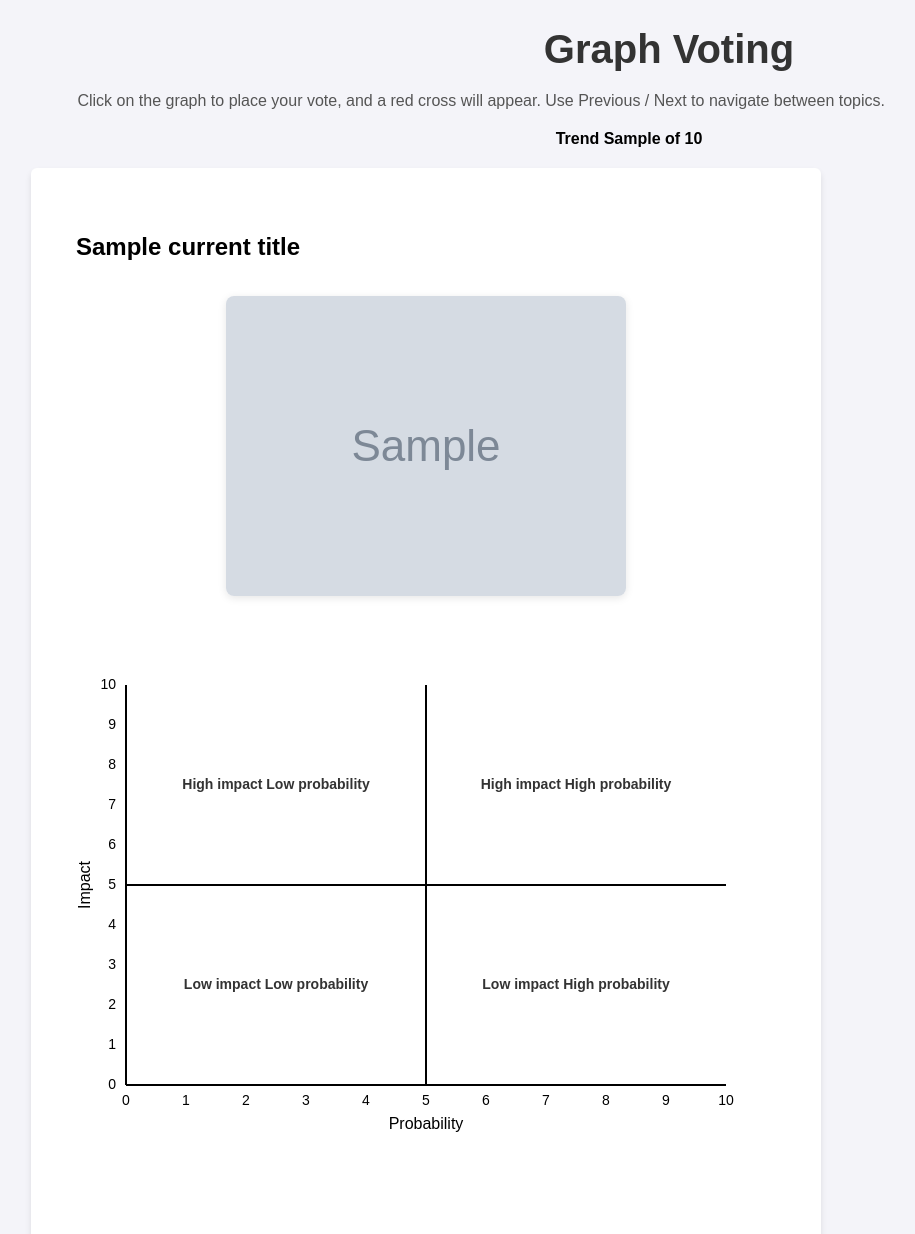
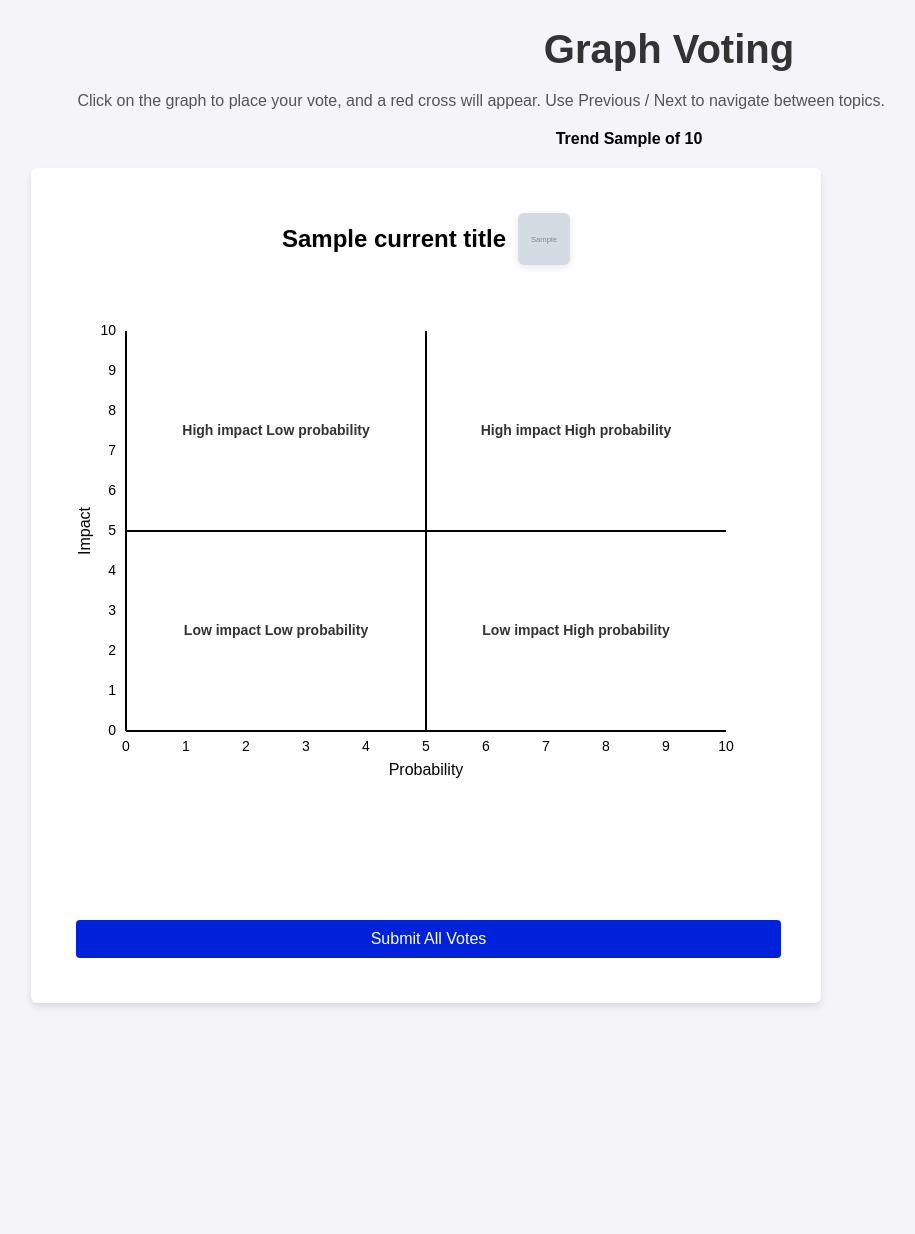
Before and after one commit to Abdelgafar-copilot/Trends-Voting-Tool, a Django app: template survey/templates/survey/single_graph.html in a window 1280 px wide. Shown: the top 1234 px of the page, without its empty margins (11-926 px from the left). After the commit the page ends 1007 px from the top, so only its background shows below. Run offline with Django 5.2, Linux system fonts and the light colour scheme; the template is opened without the code that fills it: most values are stand-ins (such as "Sample title", 1, 10 or a date in 2020); grey boxes marked "Sample" are stand-in pictures.

Commit message:
picture is now small, next to the title

```diff
--- a/survey/static/survey/styles.css
+++ b/survey/static/survey/styles.css
@@ -202,16 +202,30 @@ form button:hover {
     background-color: #0056b3;
 }
 
-.trend-image {
-    text-align: center;
-    margin: 20px 0;
-    padding: 15px;
+.graph-heading {
+    display: flex;
+    align-items: center;
+    justify-content: center;
+    gap: 12px;
+    margin-bottom: 16px;
+    flex-wrap: wrap;
+}
+
+.graph-title {
+    margin: 0;
 }
 
 .trend-img {
-    max-width: 100%;
-    height: auto;
-    max-height: 300px; /* Adjust as needed */
-    border-radius: 8px;
+    width: 52px;
+    height: 52px;
+    object-fit: cover;
+    border-radius: 6px;
     box-shadow: 0 2px 8px rgba(0, 0, 0, 0.1);
 }
+
+@media (max-width: 768px) {
+    .trend-img {
+        width: 42px;
+        height: 42px;
+    }
+}
--- a/survey/templates/survey/single_graph.html
+++ b/survey/templates/survey/single_graph.html
@@ -22,15 +22,14 @@
                 {% csrf_token %}
 
                 <div class="graph-wrapper">
-                    <h2 class="graph-title">{{ current_title }}</h2>
-
-                    {% if current_image %}
-                    <div class="trend-image">
+                    <div class="graph-heading">
+                        <h2 class="graph-title">{{ current_title }}</h2>
+                        {% if current_image %}
                         <img src="{% static 'survey/images/' %}{{ current_image }}"
                             alt="{{ current_title }}"
                             class="trend-img">
+                        {% endif %}
                     </div>
-                    {% endif %}
 
                     <canvas id="graph_1" width="1000" height="600"></canvas>
 
```
Also changed, not shown: 1 other file.
